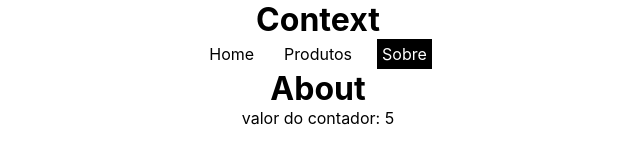
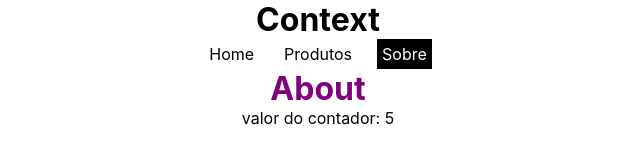
Before and after one commit to dimascapelari/9-react-context-api, a React (Vite) app: page /about in a window 1280 px wide. Shown: the top 160 px of the page, without its empty margins (322-962 px from the left). Built offline with nearby package versions, Linux system fonts and the light colour scheme.

Commit message:
9 React Context API

```diff
--- a/src/context/TitleColorContext.jsx
+++ b/src/context/TitleColorContext.jsx
@@ -3,7 +3,14 @@
 export const TitleColorContext = createContext();
 
 export const titleColorReducer = (state, action) => {
-  // switch
+  switch (action.type) {
+    case "RED":
+      return { ...state, color: "red" };
+    case "BLUE":
+      return { ...state, color: "blue" };
+    default:
+      return state;
+  }
 };
 
 export const TitleColorContextProvider = ({ children }) => {
@@ -12,7 +19,7 @@
   console.log("Title color context: ", state);
 
   return (
-    <TitleColorContext.Provider value={{ ...state }}>
+    <TitleColorContext.Provider value={{ ...state, dispatch }}>
       {children}
     </TitleColorContext.Provider>
   );
--- a/src/pages/About.jsx
+++ b/src/pages/About.jsx
@@ -1,11 +1,15 @@
 import { useCounterContext } from "../hooks/useCounterContext";
+import { useTitleColorContext } from "../hooks/useTitleColorContext";
 
 export const About = () => {
   const { counter } = useCounterContext();
 
+  // 5 - context mais complexo
+  const { color, dispatch } = useTitleColorContext();
+
   return (
     <div>
-      <h1>About</h1>
+      <h1 style={{ color: color }}>About</h1>
       <p>valor do contador: {counter}</p>
     </div>
   );
--- a/src/pages/Home.jsx
+++ b/src/pages/Home.jsx
@@ -10,9 +10,14 @@
   const { counter } = useCounterContext();
 
   // 5 - context mais complexo
-  const { color } = useTitleColorContext();
+  const { color, dispatch } = useTitleColorContext();
 
   console.log(color);
+
+  // 6 - alterando contexto complexo
+  const setTitleColor = (color) => {
+    dispatch({ type: color });
+  };
 
   return (
     <div>
@@ -20,6 +25,12 @@
       <p>valor do contador: {counter}</p>
       {/* 3 - alterando o valor do contexto */}
       <ChangeCounter />
+
+      {/*  6 - alterando contexto complexo */}
+      <div>
+        <button onClick={() => setTitleColor("RED")}>Vermelho</button>
+        <button onClick={() => setTitleColor("BLUE")}>Azul</button>
+      </div>
     </div>
   );
 };
```
